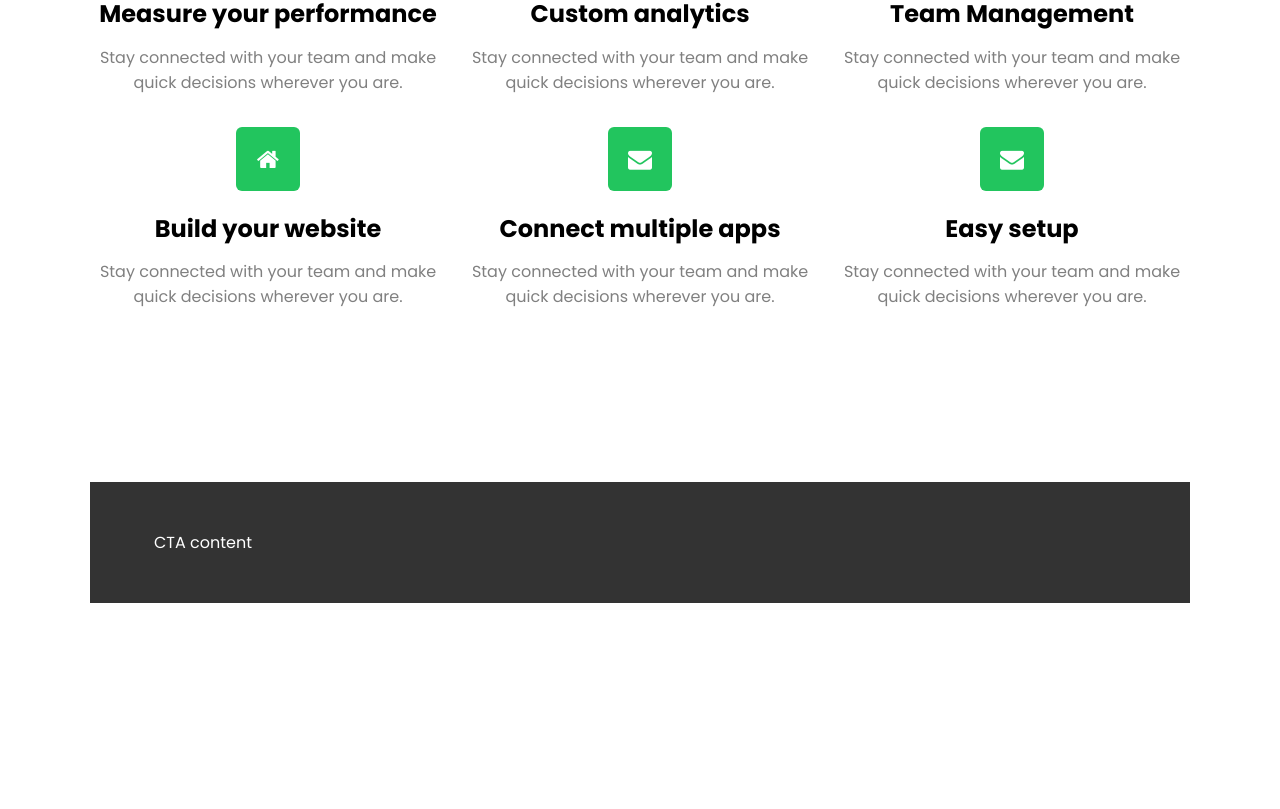
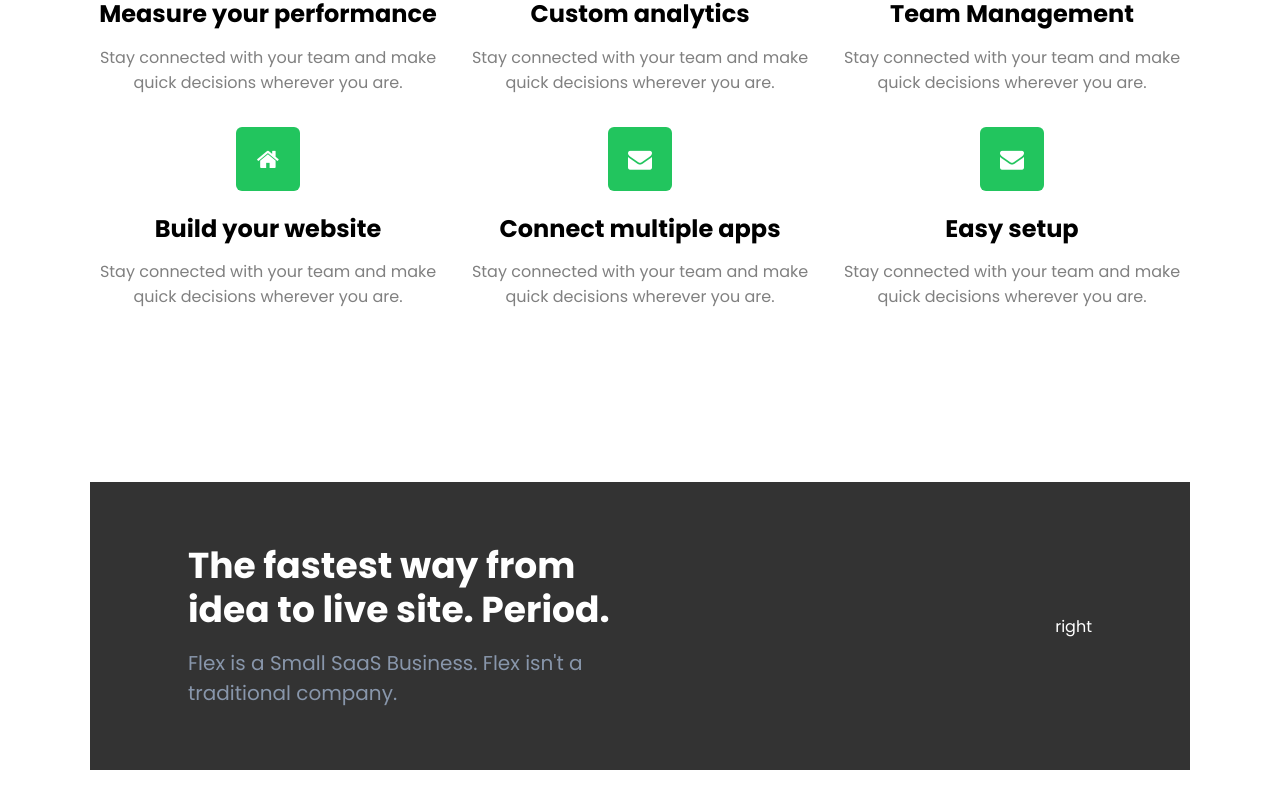
Before and after one commit to MariusCodeAcademy/feu2-09_r_styled_components_css, a React (Vite) app: page / in a window 1280 px wide. Shown: the part 389-1198 px from the top of the page. Before the commit the page ends 1056 px from the top, so only its background shows below. Built offline with nearby package versions, Linux system fonts and the light colour scheme.

Commit message:
CTA left side ok

```diff
--- a/src/components/cta/Cta.jsx
+++ b/src/components/cta/Cta.jsx
@@ -1,17 +1,44 @@
-import { Container, Section } from './../styled/UI.styled';
+import { Container, Flex, Section } from './../styled/UI.styled';
 import styled from 'styled-components';
 
 const Wrapper = styled.div`
   background-color: #333;
-  padding: 3rem 4rem;
+  padding: 62px 98px;
   color: white;
+`;
+
+const CtaTitle = styled.h2`
+  font-size: 36px;
+  line-height: 44px;
+  margin-bottom: 16px;
+  max-width: 456px;
+`;
+
+const CtaSubttle = styled.p`
+  font-size: 20px;
+  line-height: 1.5;
+  color: #8896ab;
+  max-width: 456px;
+  margin-bottom: 0;
 `;
 
 function Cta(props) {
   return (
     <Section>
       <Container>
-        <Wrapper>CTA content</Wrapper>
+        <Wrapper>
+          <Flex>
+            <div>
+              <CtaTitle>
+                The fastest way from idea to live site. Period.
+              </CtaTitle>
+              <CtaSubttle>
+                Flex is a Small SaaS Business. Flex isn't a traditional company.
+              </CtaSubttle>
+            </div>
+            <div>right</div>
+          </Flex>
+        </Wrapper>
       </Container>
     </Section>
   );
--- a/src/components/styled/UI.styled.js
+++ b/src/components/styled/UI.styled.js
@@ -60,3 +60,9 @@ const SubmitBtn = styled.button.attrs({
 
 // Sukurti Flex styled komponent
 // kuris isdelioja elementus kaip pavyzdyje
+
+export const Flex = styled.div`
+  display: flex;
+  align-items: center;
+  justify-content: space-between;
+`;
```
